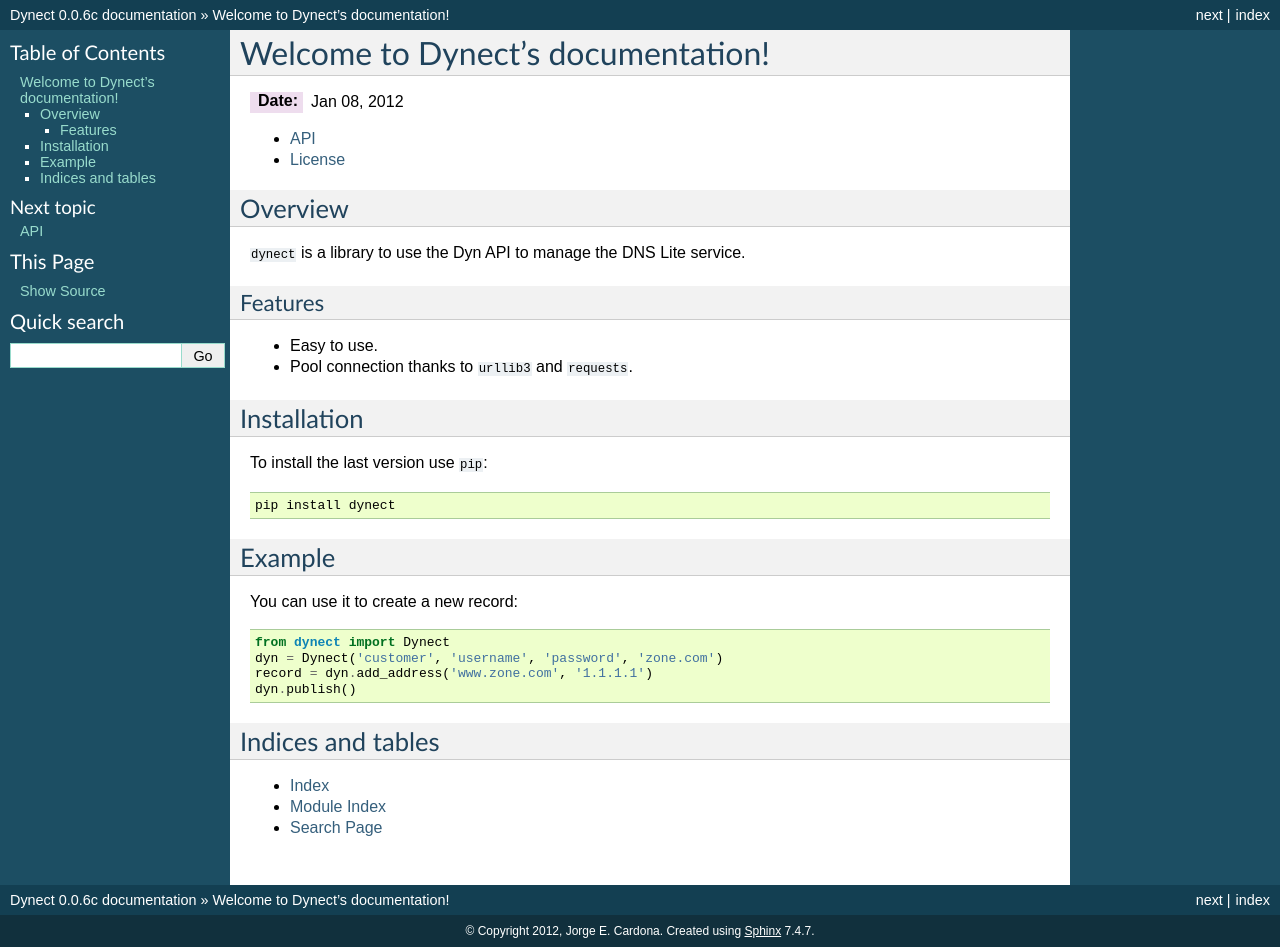
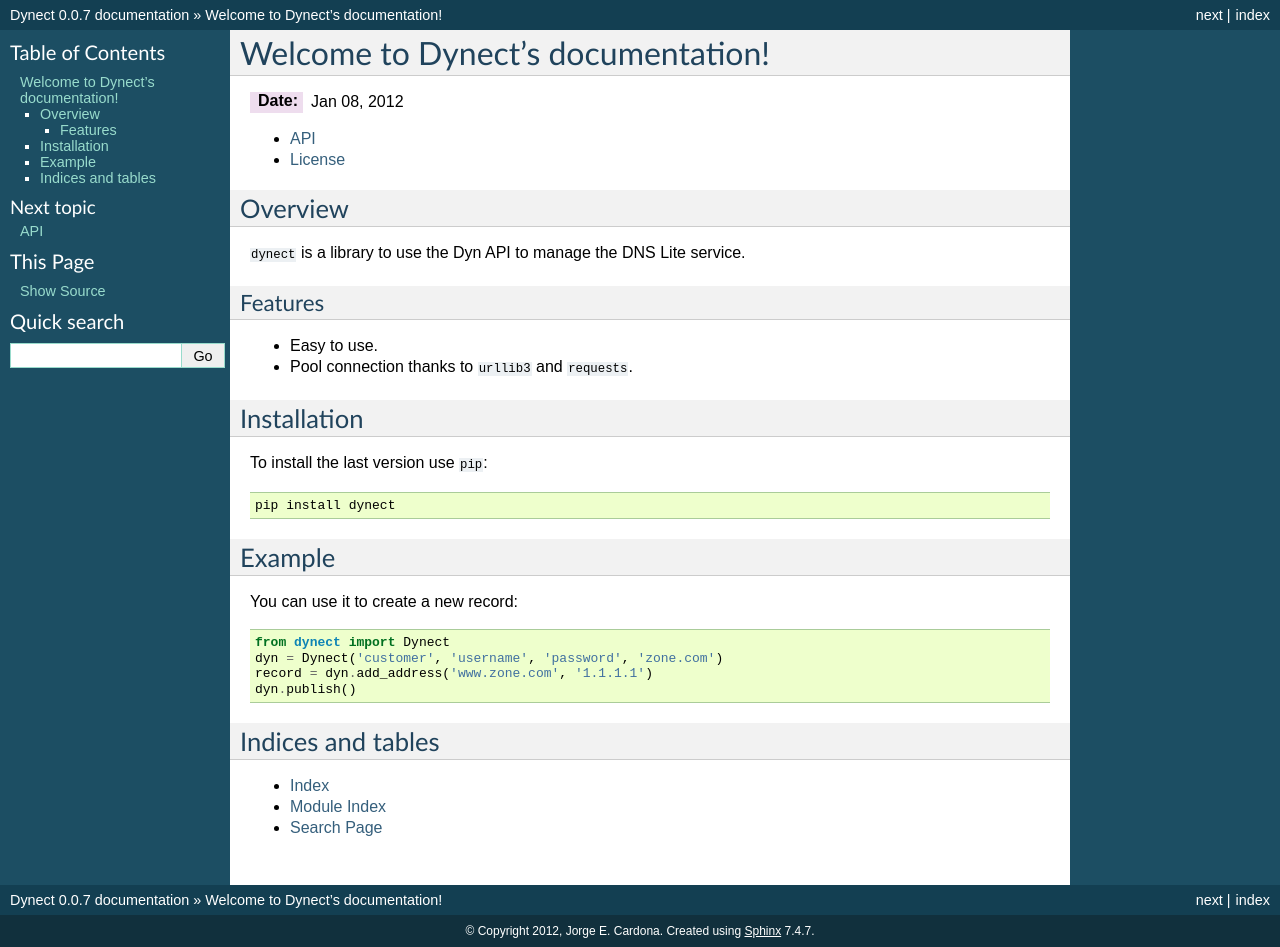
Before and after one commit to jorgeecardona/dynect, a Sphinx documentation site: the page built from docs/index.rst, in a window 1280 px wide. Built offline with Sphinx 7.4.7, drawn with Linux system fonts in a browser that asks for light colours.

Commit message:
Update version

```diff
--- a/docs/conf.py
+++ b/docs/conf.py
@@ -51,7 +51,7 @@ copyright = u'2012, Jorge E. Cardona'
 # The short X.Y version.
 version = '0.0'
 # The full version, including alpha/beta/rc tags.
-release = '0.0.6c'
+release = '0.0.7'
 
 # The language for content autogenerated by Sphinx. Refer to documentation
 # for a list of supported languages.
--- a/setup.py
+++ b/setup.py
@@ -5,7 +5,7 @@ here = lambda *x: join(abspath(dirname(__file__)), *x)
 
 setup(
     name='dynect',
-    version='0.0.6c',
+    version='0.0.7',
     description='Wrapper library to Dynect API.',
     long_description=here('README.rst'),
     packages=['dynect'],
```
